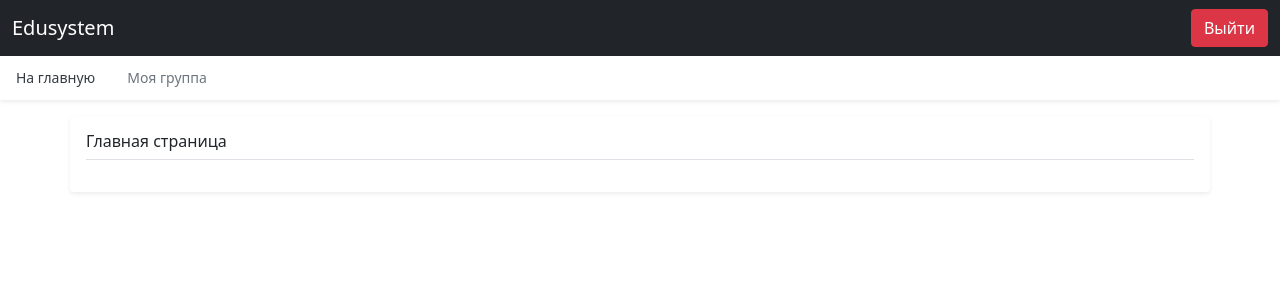
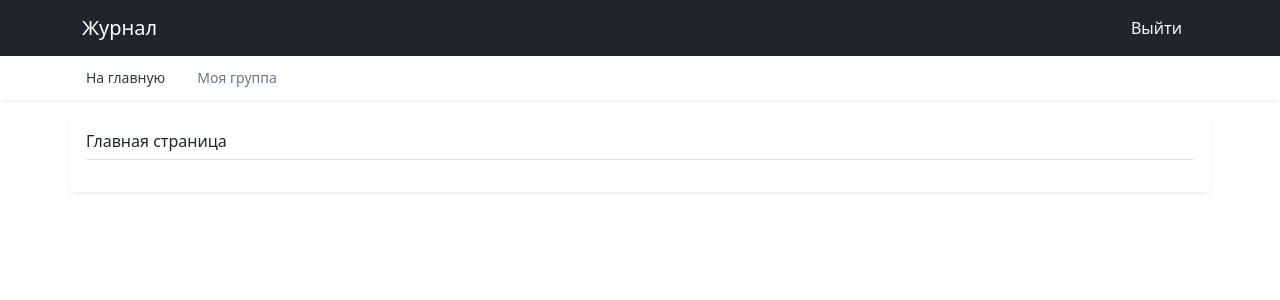
Before and after one commit to desulaid/web-app, a Flask app: page / in a window 1280 px wide. Shown: the top 300 px of the page. Run offline with Flask 2, Linux system fonts and the light colour scheme; the visitor is signed in with stand-in values (Sample User, id 1); parts of the project's set-up code (start-up, migrations or seed data) failed here and were passed over; some libraries are stand-ins or nearby versions.

Commit message:
Update layout.html

```diff
--- a/app/dashboard/templates/dashboard/layout.html
+++ b/app/dashboard/templates/dashboard/layout.html
@@ -12,7 +12,6 @@
 <html lang="ru">
 <head>
     <meta charset="UTF-8">
-    <meta http-equiv="X-UA-Compatible" content="IE=edge">
     <meta name="viewport" content="width=device-width, initial-scale=1.0">
     <link rel="stylesheet" href="{{ url_for('static', filename='css/app.css') }}">
     <script src="{{ url_for('static', filename='js/app.js') }}"></script>
@@ -21,14 +20,14 @@
 </head>
 <body>
     <nav class="navbar navbar-expand-lg fixed-top navbar-dark bg-dark">
-        <div class="container-fluid">
-            <a class="navbar-brand" href="{{ url_for('.index') }}">Edusystem</a>
-            <a class="btn btn-danger" href="{{ url_for('account.logout') }}">Выйти</a>
+        <div class="container">
+            <a class="navbar-brand" href="{{ url_for('.index') }}">Журнал</a>
+            <a class="nav-link text-light" href="{{ url_for('account.logout') }}">Выйти</a>
         </div>
     </nav>
 
     <div class="nav-scroller bg--body shadow-sm">
-        <nav class="nav nav-underline">
+        <nav class="nav container nav-underline">
             <a class="nav-link {{ 'active' if request.path == url_for('.index')}}" href="{{ url_for('.index') }}">На главную</a>
             <a class="nav-link {{ 'active' if request.path == url_for('.group')}}" href="{{ url_for('.group') }}">Моя группа</a>
         </nav>
```
